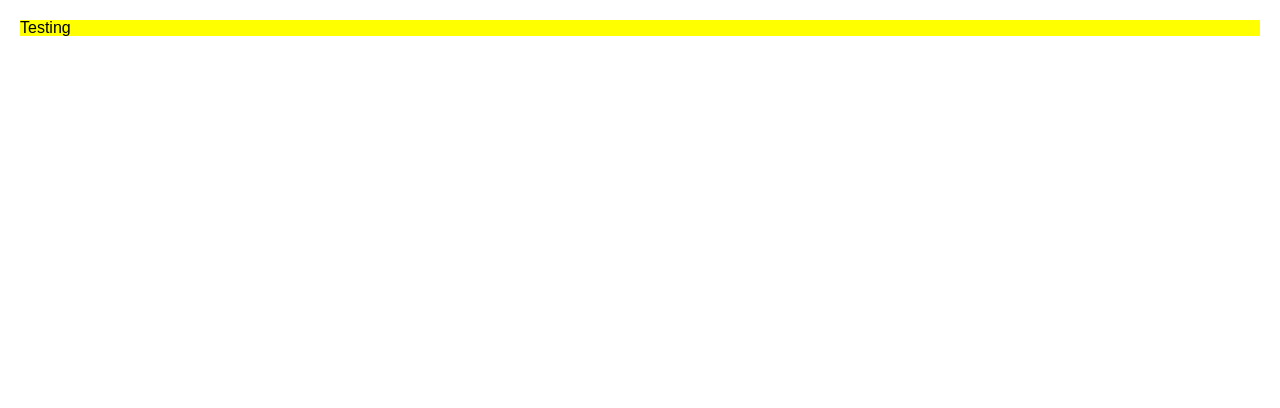
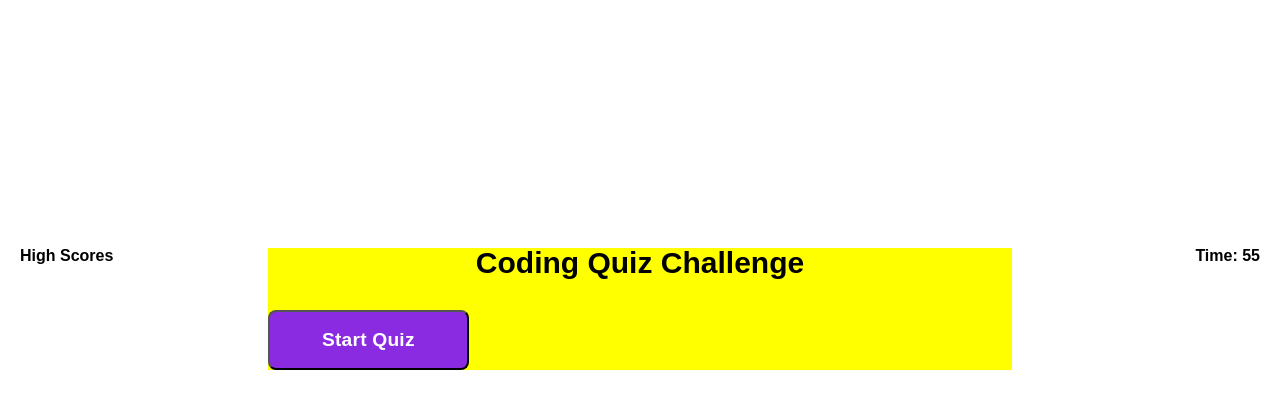
Before and after one commit to GregNasir/code-quiz, a plain HTML site: page index.html in a window 1280 px wide. Drawn offline with Linux system fonts and the light colour scheme.

Commit message:
added timer and main wrapper

```diff
--- a/assets/css/style.css
+++ b/assets/css/style.css
@@ -1,8 +1,49 @@
 body {
+   margin: 20px;
+}
+
+header {
+    text-align: center;
+    margin-bottom: 20px;
+    font-size: 30px;
+}
+
+main {
+    /* margin: 20%;
+    background-color: yellow; */
+}
+
+.wrapper {
+    margin: 20%;
+    background-color: yellow;
+}
+
+button {
+    background-color: blueviolet;
+    border-radius: 8px;
+    color: #fff;
+    cursor: pointer;
+    font-size: 1.2em;
+    letter-spacing: 0.21px;
+    line-height: 16px;
+    max-width: 255px;
+    padding: 20px 52px;
+    text-align: center;
+    transition-duration: 0.15s;
+    transition-property: background-color;
+    transition-timing-function: linear;
+    margin-top: 0.6em;
 
 }
 
-main {
-    margin: 20px;
-    background-color: yellow;
+.questions {
+
 }
+
+#main-time {
+    float: right;
+}
+
+#high-scores {
+    float: left;
+}
--- a/index.html
+++ b/index.html
@@ -6,11 +6,27 @@
     <meta name="viewport" content="width=device-width, initial-scale=1.0">
     <link rel="stylesheet" href="./assets/css/reset.css" />
     <link rel="stylesheet" href="./assets/css/style.css" />
-    <title>Document</title>
+    <title>Code Quiz Challenge</title>
 </head>
 <body>
-    <main>
-        <p>Testing</p>
-    </main>
+    <section id="main-time">
+        <h1 class="time" style="text-align:center;"></h1>
+    </section>
+    <section id="high-scores">
+        <h2>High Scores</h2>
+    </section>
+    <section class="wrapper">
+        <header>
+            <h3>Coding Quiz Challenge</h3>
+        </header>
+        <main>
+
+
+            <section class="questions">
+                <button><h3>Start Quiz</h3></button>
+            </section>
+        </main>
+    </section>
+    <script src="./script.js"></script>
 </body>
 </html>
--- a/script.js
+++ b/script.js
@@ -0,0 +1,34 @@
+// Selects element by class
+const timeEl = document.querySelector(".time");
+
+// Selects element by id
+const mainEl = document.getElementById("main-time");
+
+let secondsLeft = 60;
+
+function setTime() {
+  // Sets interval in variable
+  const timerInterval = setInterval(function () {
+    secondsLeft--;
+    timeEl.textContent = "Time: " + secondsLeft;
+
+    if (secondsLeft === 0) {
+      // Stops execution of action at set interval
+      clearInterval(timerInterval);
+      // Calls function to create and append image
+      sendMessage();
+    }
+
+  }, 1000);
+}
+
+// // Function to create and append colorsplosion image
+// function sendMessage() {
+//   timeEl.textContent = " ";
+//   const imgEl = document.createElement("img");
+//   imgEl.setAttribute("src", "images/image_1.jpg");
+//   mainEl.appendChild(imgEl);
+
+// }
+
+setTime();
```
